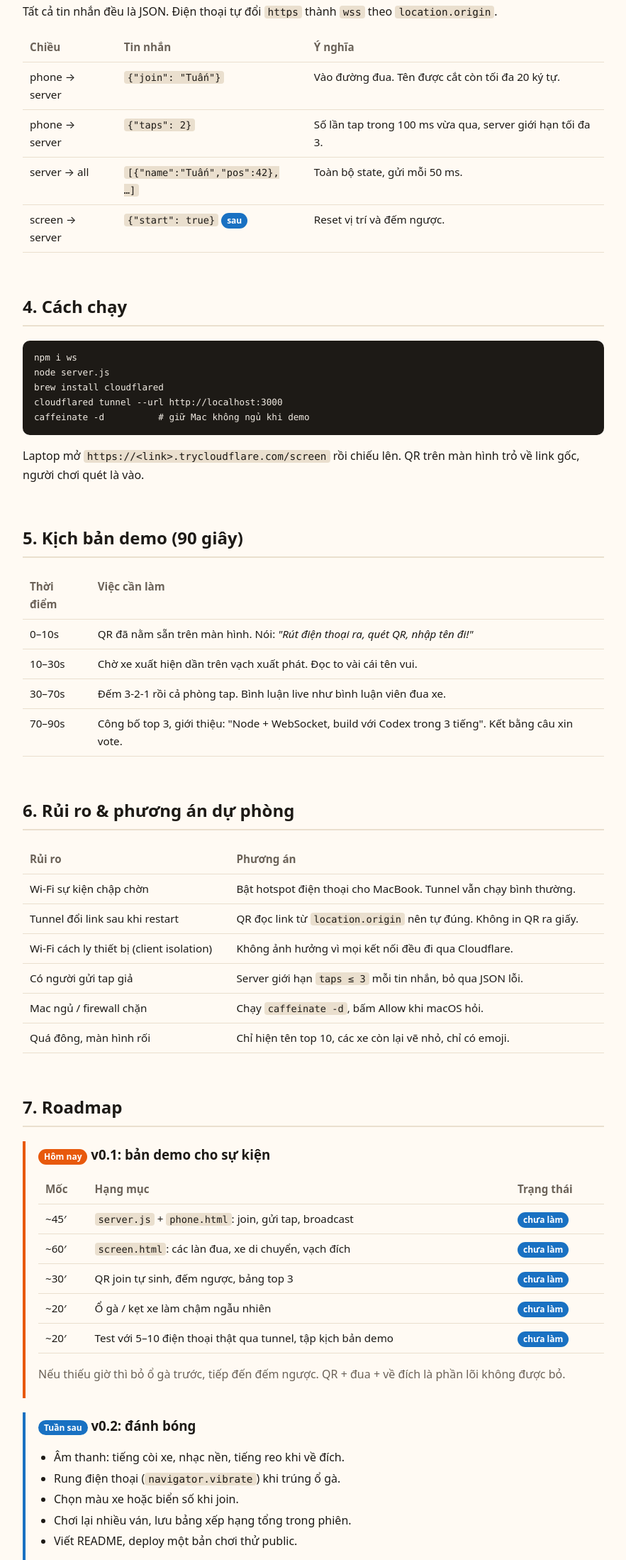
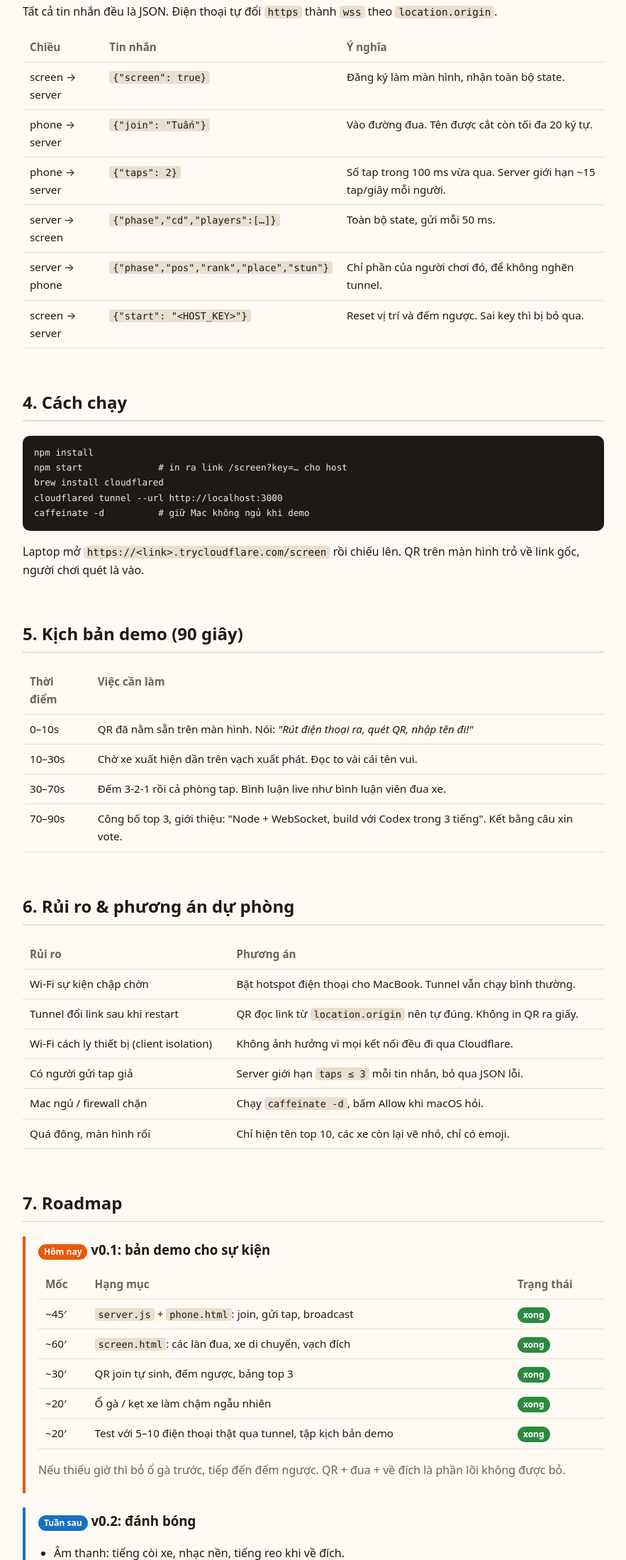
Before and after one commit to andynvt/dua_xe, a website: page docs.html in a window 1280 px wide. Shown: the part 1885-4083 px from the top of the page at 71% size, without its empty margins (198-1081 px from the left). Drawn offline with Linux system fonts and the light colour scheme.

Commit message:
Update racing views and project documentation

```diff
--- a/docs.html
+++ b/docs.html
@@ -118,16 +118,18 @@
 <p>Tất cả tin nhắn đều là JSON. Điện thoại tự đổi <code>https</code> thành <code>wss</code> theo <code>location.origin</code>.</p>
 <table>
   <tr><th>Chiều</th><th>Tin nhắn</th><th>Ý nghĩa</th></tr>
+  <tr><td>screen → server</td><td><code>{"screen": true}</code></td><td>Đăng ký làm màn hình, nhận toàn bộ state.</td></tr>
   <tr><td>phone → server</td><td><code>{"join": "Tuấn"}</code></td><td>Vào đường đua. Tên được cắt còn tối đa 20 ký tự.</td></tr>
-  <tr><td>phone → server</td><td><code>{"taps": 2}</code></td><td>Số lần tap trong 100 ms vừa qua, server giới hạn tối đa 3.</td></tr>
-  <tr><td>server → all</td><td><code>[{"name":"Tuấn","pos":42}, …]</code></td><td>Toàn bộ state, gửi mỗi 50 ms.</td></tr>
-  <tr><td>screen → server</td><td><code>{"start": true}</code> <span class="tag next">sau</span></td><td>Reset vị trí và đếm ngược.</td></tr>
+  <tr><td>phone → server</td><td><code>{"taps": 2}</code></td><td>Số tap trong 100 ms vừa qua. Server giới hạn ~15 tap/giây mỗi người.</td></tr>
+  <tr><td>server → screen</td><td><code>{"phase","cd","players":[…]}</code></td><td>Toàn bộ state, gửi mỗi 50 ms.</td></tr>
+  <tr><td>server → phone</td><td><code>{"phase","pos","rank","place","stun"}</code></td><td>Chỉ phần của người chơi đó, để không nghẽn tunnel.</td></tr>
+  <tr><td>screen → server</td><td><code>{"start": "&lt;HOST_KEY&gt;"}</code></td><td>Reset vị trí và đếm ngược. Sai key thì bị bỏ qua.</td></tr>
 </table>
 
 <!-- ───────────────────────────── -->
 <h2 id="chay">4. Cách chạy</h2>
-<pre><code>npm i ws
-node server.js
+<pre><code>npm install
+npm start              # in ra link /screen?key=… cho host
 brew install cloudflared
 cloudflared tunnel --url http://localhost:3000
 caffeinate -d          # giữ Mac không ngủ khi demo</code></pre>
@@ -162,11 +164,11 @@ caffeinate -d          # giữ Mac không ngủ khi demo</code></pre>
   <h3><span class="tag now">Hôm nay</span> v0.1: bản demo cho sự kiện</h3>
   <table>
     <tr><th>Mốc</th><th>Hạng mục</th><th>Trạng thái</th></tr>
-    <tr><td>~45′</td><td><code>server.js</code> + <code>phone.html</code>: join, gửi tap, broadcast</td><td><span class="tag next">chưa làm</span></td></tr>
-    <tr><td>~60′</td><td><code>screen.html</code>: các làn đua, xe di chuyển, vạch đích</td><td><span class="tag next">chưa làm</span></td></tr>
-    <tr><td>~30′</td><td>QR join tự sinh, đếm ngược, bảng top 3</td><td><span class="tag next">chưa làm</span></td></tr>
-    <tr><td>~20′</td><td>Ổ gà / kẹt xe làm chậm ngẫu nhiên</td><td><span class="tag next">chưa làm</span></td></tr>
-    <tr><td>~20′</td><td>Test với 5–10 điện thoại thật qua tunnel, tập kịch bản demo</td><td><span class="tag next">chưa làm</span></td></tr>
+    <tr><td>~45′</td><td><code>server.js</code> + <code>phone.html</code>: join, gửi tap, broadcast</td><td><span class="tag done">xong</span></td></tr>
+    <tr><td>~60′</td><td><code>screen.html</code>: các làn đua, xe di chuyển, vạch đích</td><td><span class="tag done">xong</span></td></tr>
+    <tr><td>~30′</td><td>QR join tự sinh, đếm ngược, bảng top 3</td><td><span class="tag done">xong</span></td></tr>
+    <tr><td>~20′</td><td>Ổ gà / kẹt xe làm chậm ngẫu nhiên</td><td><span class="tag done">xong</span></td></tr>
+    <tr><td>~20′</td><td>Test với 5–10 điện thoại thật qua tunnel, tập kịch bản demo</td><td><span class="tag done">xong</span></td></tr>
   </table>
   <p class="muted">Nếu thiếu giờ thì bỏ ổ gà trước, tiếp đến đếm ngược. QR + đua + về đích là phần lõi không được bỏ.</p>
 </div>
@@ -231,7 +233,7 @@ caffeinate -d          # giữ Mac không ngủ khi demo</code></pre>
 </ol>
 
 <footer>
-  Tài liệu viết ngày 12/10/2026, trước khi bắt đầu code. Trạng thái các hạng mục sẽ được cập nhật trong quá trình build.
+  Cập nhật 12/10/2026: v0.1 đã xong, đã qua self-check (<code>npm test</code>).
 </footer>
 
 </main>
```
Also changed, not shown: phone.html (+1 -1 lines), screen.html (+2 -2 lines).
